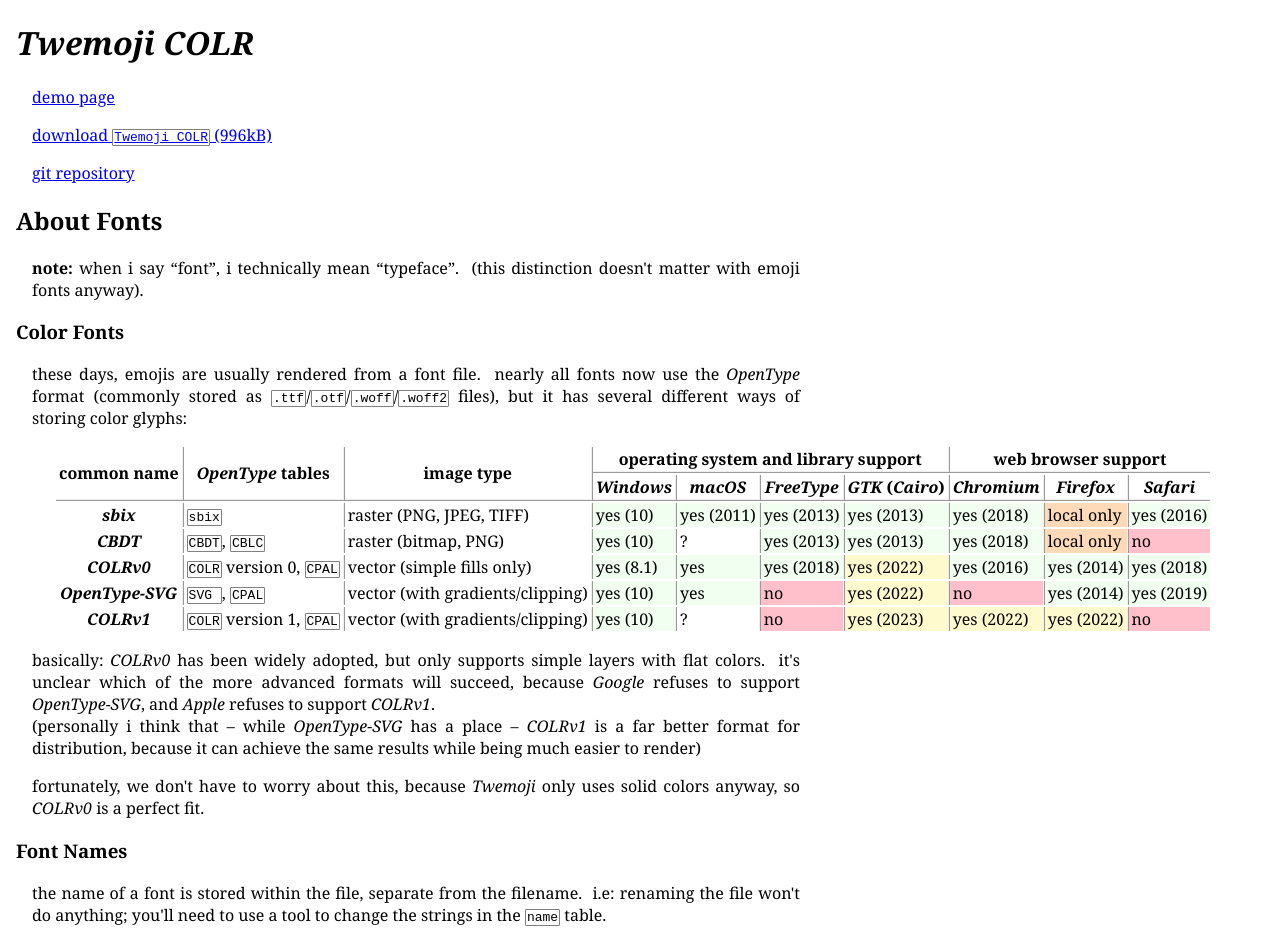
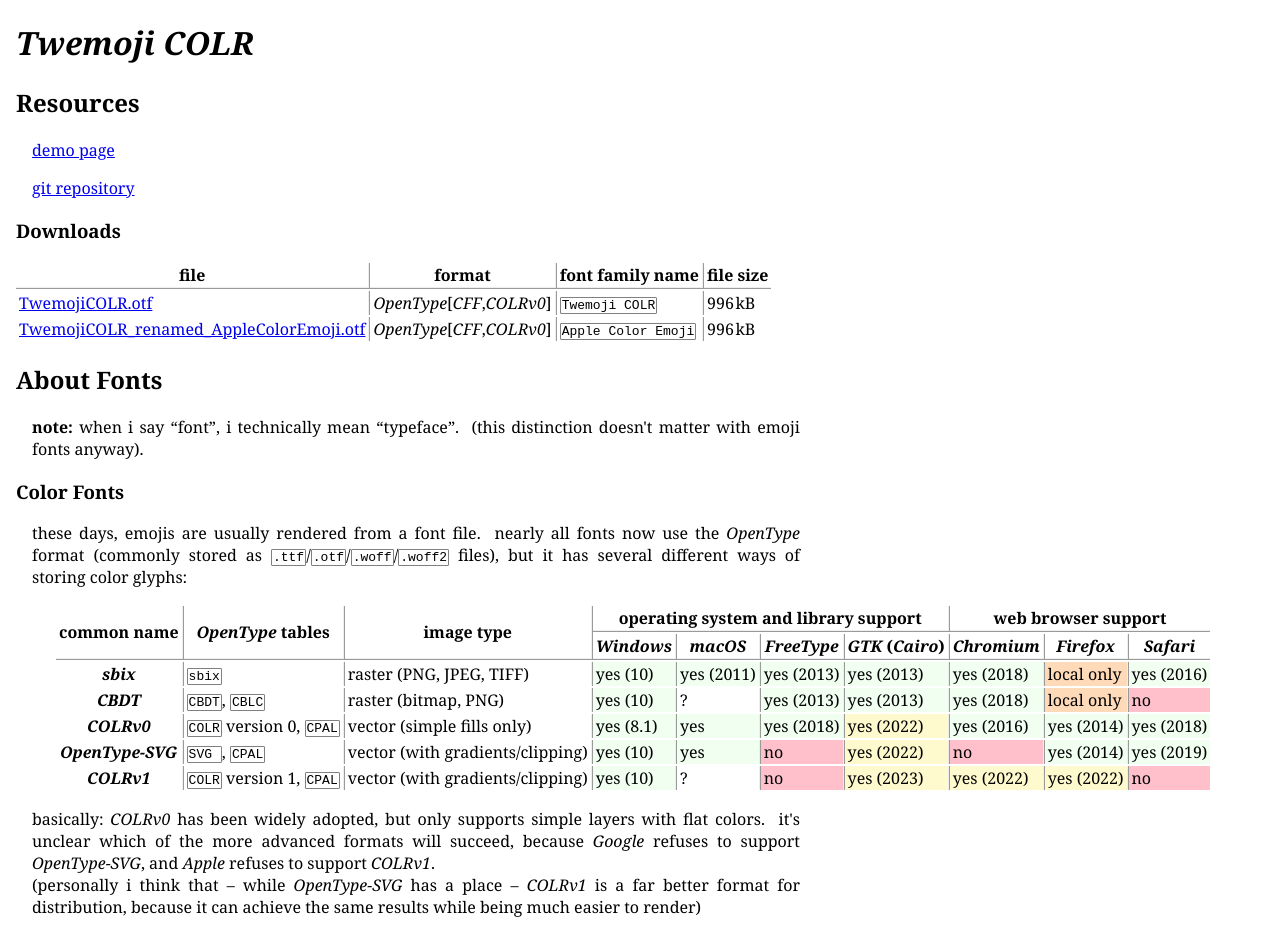
Before and after one commit to 12Me21/twemoji-COLR, a website: page readme.html in a window 1280 px wide. Shown: the top 929 px of the page. Drawn offline with Linux system fonts and the light colour scheme.

Commit message:
readme.html hotfixes from feb 5 2025

```diff
--- a/readme.html
+++ b/readme.html
@@ -12,6 +12,7 @@
 		border-radius: 1px;
 	}
 	body {
+		-webkit-text-size-adjust: none;
 		font-family: Georgia, serif;
 		margin: 16px;
 	}
@@ -35,9 +36,16 @@
 
 <h1><i>Twemoji COLR</i></h1>
 
+<h2>Resources</h2>
 <p><a href=./demo.html>demo page</a>
-<p><a href=./build/TwemojiCOLR.otf>download <code>Twemoji COLR</code> (996kB)</a>
 <p><a href=https://github.com/12Me21/twemoji-COLR.git>git repository</a>
+
+<h3>Downloads</h3>
+<table>
+	<thead><tr><th>file<th>format<th>font family name<th>file size</tr></thead>
+	<tr><td><a href=./build/TwemojiCOLR.otf>TwemojiCOLR.otf</a><td><i>OpenType</i>[<i>CFF</i>,<i>COLRv0</i>]<td><code>Twemoji COLR</code><td>996&hairsp;kB</tr>
+	<tr><td><a href=./build/TwemojiCOLR_renamed_AppleColorEmoji.otf>TwemojiCOLR_renamed_AppleColorEmoji.otf</a><td><i>OpenType</i>[<i>CFF</i>,<i>COLRv0</i>]<td><code>Apple Color Emoji</code><td>996&hairsp;kB</tr>
+</table>
 
 <h2>About Fonts</h2>
 <p><b>note:</b> when i say <q>font</q>, i technically mean <q>typeface</q>.&nbsp; (this distinction doesn't matter with emoji fonts anyway).
```
